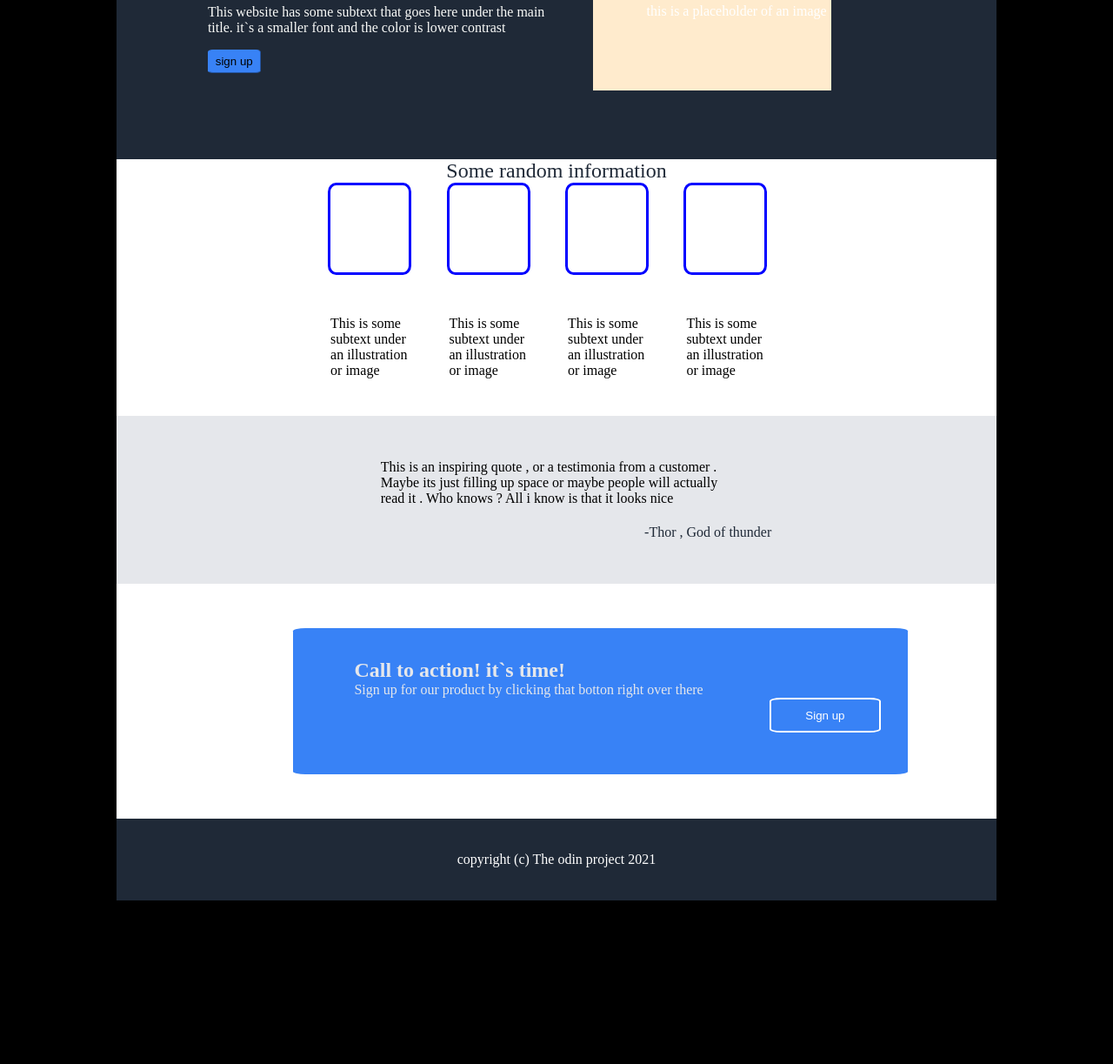
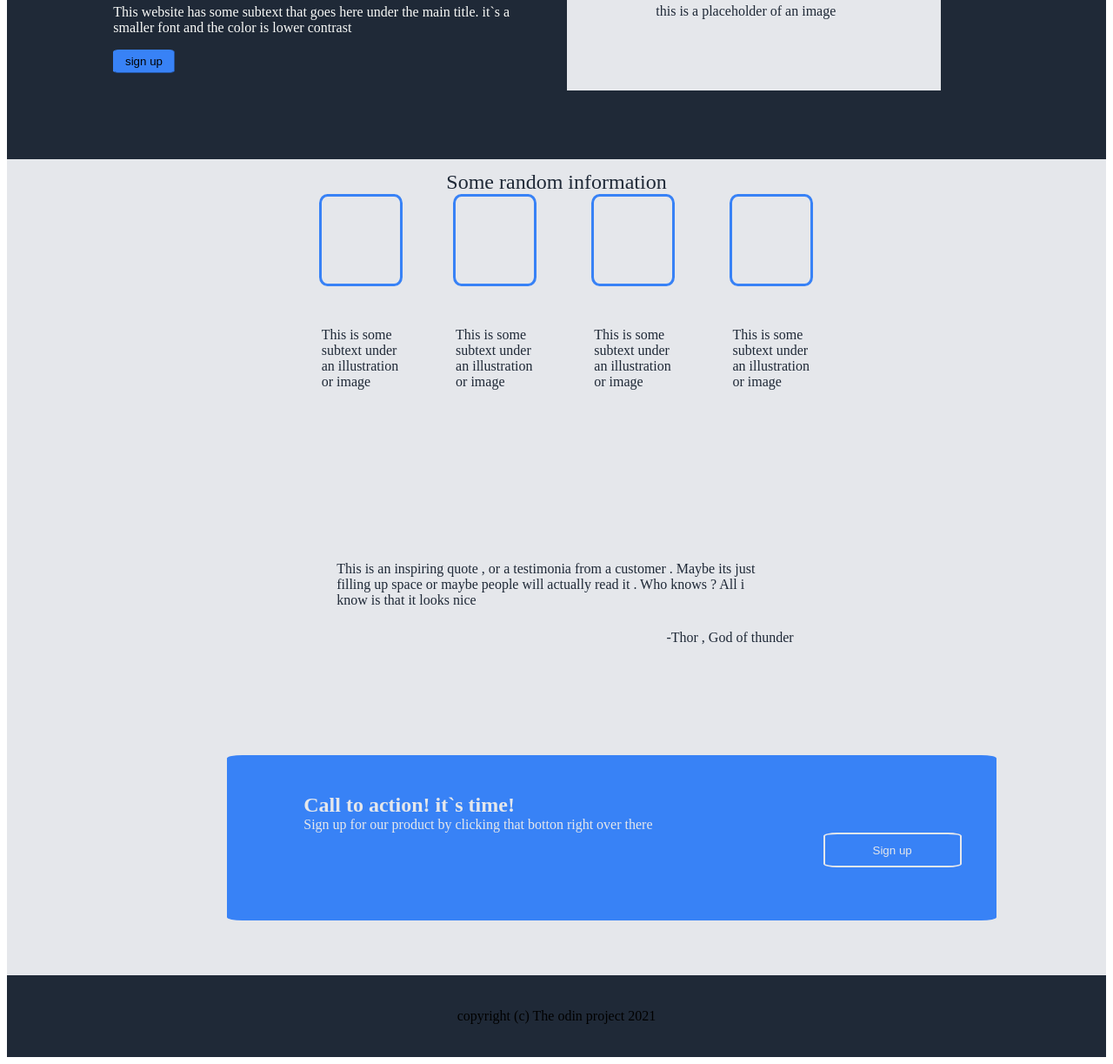
Before and after one commit to abdulsomod1/top-landing-page, a website: page index.html in a window 1280 px wide. Shown: the part 137-1360 px from the top of the page at 87% size. Before the commit the page ends 1180 px from the top, so only its background shows below. Drawn offline with Linux system fonts and the light colour scheme; a web font is replaced by a local one.

Commit message:
Edit stylesheet to make page semiology

```diff
--- a/index.html
+++ b/index.html
@@ -15,6 +15,7 @@
   </head>
 
   <body>
+    <div class="display">
     <div class="flex">
       <h2 class="margin">Header Logo</h2>
       <ul>
@@ -23,25 +24,29 @@
         <li class="nav">header link three</li>
       </ul>
     </div>
+    </div>
     <div>
       <nav class="box">
+        <div class="flex">
         <div class="px">
-          <h1>This Website is awesome</h1>
+          <h1 class="awesome">This Website is awesome</h1>
           <p>
             This website has some subtext that goes here under the main title. it`s a smaller font
             and the color is lower contrast
           </p>
           <button class="class">sign up</button>
         </div>
-
         <p class="padding">this is a placeholder of an image</p>
+      </div>
       </nav>
       <section class="good">
         <h2 class="black">Some random information</h2>
+        <div class="flex">
         <div class="container">
           <div class="item">
             <p class="go">This is some subtext under an illustration or image</p>
           </div>
+        </div>
           <div class="item">
             <p class="go">This is some subtext under an illustration or image</p>
           </div>
@@ -63,6 +68,7 @@
     </div>
     <div>
       <nav class="somod">
+        <div class="flex">
         <div class="teni">
           <div class="topp">
             <h1 class="top">Call to action! it`s time!</h1>
@@ -70,9 +76,9 @@
             <button class="but">Sign up</button>
           </div>
         </div>
+      </div>
       </nav>
     </div>
-
     <div class="copyright">
       <p class="copy">copyright (c) The odin project 2021</p>
     </div>
--- a/style.css
+++ b/style.css
@@ -1,78 +1,43 @@
 .flex {
   display: flex;
+}
+
+nav {
+  background-color: #1f2937;
+  font-weight: 18;
+  color: #e5e7eb;
+}
+
+.display {
+  background-color: #1f2937;
+}
+
+.margin {
   margin-left: 10%;
-  background-color: #1f2937;
-  margin-right: 10%;
+  font-weight: 24;
+  color: #f9faf8;
+  margin-right: 20%;
 }
 
 .nav {
   list-style: none;
   display: inline;
   margin-right: 20px;
-  color: white;
+  color: #e5e7eb;
   margin-left: 90px;
-}
-
-.container {
-  display: flex;
-  margin-left: 20%;
-}
-
-.item {
-  width: 90px;
-  height: 100px;
-  border: 4px solid blue;
-  border-radius: 10%;
-  border-width: 3px;
-  background: white;
-  margin-left: 5%;
-  display: flex;
-  color: black;
-  margin-bottom: 20%;
-}
-
-body {
-  color: white;
-  background-color: black;
-}
-
-.black {
-  color: #1f2937;
-  text-align: center;
-  margin: 0;
-  font-weight: 36;
-}
-
-.margin {
-  margin-left: 10%;
-  font-weight: 24;
-  color: #f9faf8;
-  margin-right: 5%;
 }
 
 .box {
   padding-right: 15%;
   padding-left: 4%;
   padding-bottom: 5%;
-  display: flex;
 }
 
-nav {
-  background-color: #1f2937;
-  display: flex;
-  margin-left: 10%;
-  margin-right: 10%;
-  font-weight: 18;
-  color: #e5e7eb;
-}
-
-.padding {
-  background-color: blanchedalmond;
-  color: white;
-  padding-left: 8%;
-  width: 50%;
-  height: 100px;
-  padding-top: 50px;
+.px {
+  color: #f9faf8;
+  font-weight: 48;
+  margin-left: 7%;
+  margin-right: 5%;
 }
 
 .class {
@@ -84,16 +49,52 @@ nav {
   height: 15%;
 }
 
+.padding {
+  background-color: #e5e7eb;
+  color: #1f2937;
+  padding-left: 10%;
+  width: 50%;
+  height: 100px;
+  padding-top: 50px;
+}
+
 .good {
-  background-color: white;
-  margin-left: 10%;
-  margin-right: 10%;
+  background-color: #e5e7eb;
+  padding-top: 1%;
+}
+
+.black {
+  color: #1f2937;
+  text-align: center;
+  margin: 0;
+  font-weight: 36;
+}
+
+.container {
+  margin-left: 28%;
+}
+
+.item {
+  width: 90px;
+  height: 100px;
+  border: 4px solid #3882f6;
+  border-radius: 10%;
+  border-width: 3px;
+  background: #e5e7eb;
+  margin-left: 5%;
+  color: #1f2937;
+  margin-bottom: 20%;
 }
 
 .go {
-  color: black;
+  color: #1f2937;
   margin-top: 150px;
   width: 100%;
+}
+
+.colour {
+  color: #1f2937;
+  background-color: #e5e7eb;
 }
 
 .color {
@@ -102,13 +103,6 @@ nav {
   padding-right: 30%;
   padding-top: 5%;
   padding-bottom: 2%;
-}
-
-.colour {
-  color: black;
-  background-color: #e5e7eb;
-  margin-left: 10%;
-  margin-right: 10%;
 }
 
 .thor {
@@ -120,24 +114,8 @@ nav {
   color: #1f2937;
 }
 
-.width {
-  color: black;
-  background-color: #3882f6;
-  margin-top: 5%;
-  margin-bottom: 5%;
-}
-
 .somod {
-  background-color: white;
-}
-
-.copyright {
-  background-color: #1f2937;
-  margin-left: 10%;
-  margin-right: 10%;
-  padding-top: 3%;
-  padding-bottom: 3%;
-  text-align: center;
+  background-color: #e5e7eb;
 }
 
 .teni {
@@ -150,19 +128,6 @@ nav {
   border-radius: 2%;
 }
 
-.but {
-  margin-left: 75%;
-  margin-bottom: 2%;
-  margin-right: 10%;
-  background-color: #3882f6;
-  width: 20%;
-  border: 2px solid;
-  border-color: white;
-  border-radius: 10%;
-  height: 40px;
-  color: white;
-}
-
 .topp {
   margin-top: 5%;
   margin-bottom: 5%;
@@ -173,13 +138,26 @@ nav {
   margin: 0;
 }
 
+.but {
+  margin-left: 75%;
+  margin-bottom: 2%;
+  margin-right: 10%;
+  background-color: #3882f6;
+  width: 20%;
+  border: 2px solid;
+  border-color: #e5e7eb;
+  border-radius: 10%;
+  height: 40px;
+  color: #e5e7eb;
+}
+
+.copyright {
+  background-color: #1f2937;
+  padding-top: 3%;
+  padding-bottom: 3%;
+  text-align: center;
+}
+
 .copy {
   margin: 0;
 }
-
-.px {
-  color: #f9faf8;
-  font-weight: 48;
-  margin-left: 7%;
-  margin-right: 5%;
-}
```
